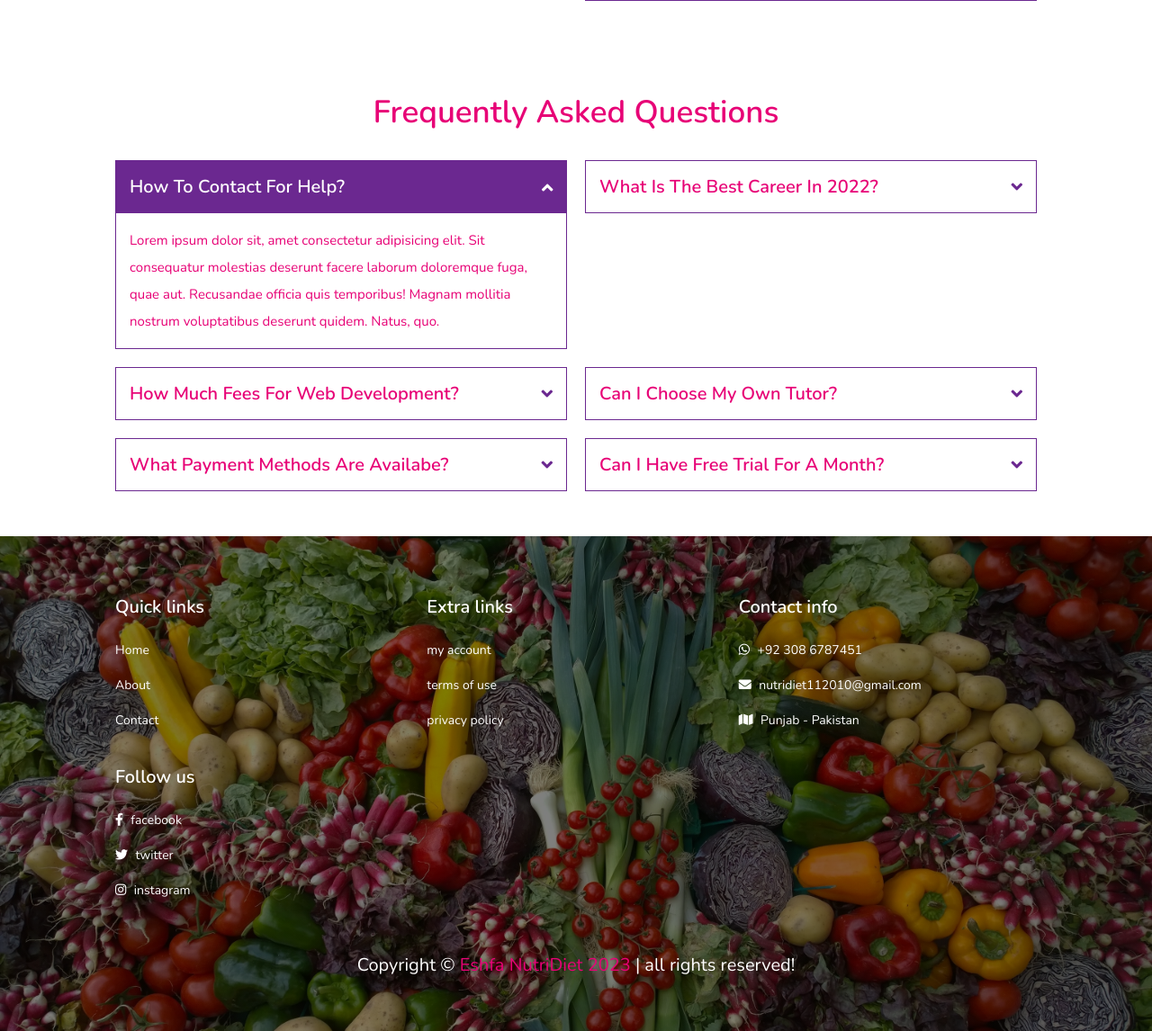
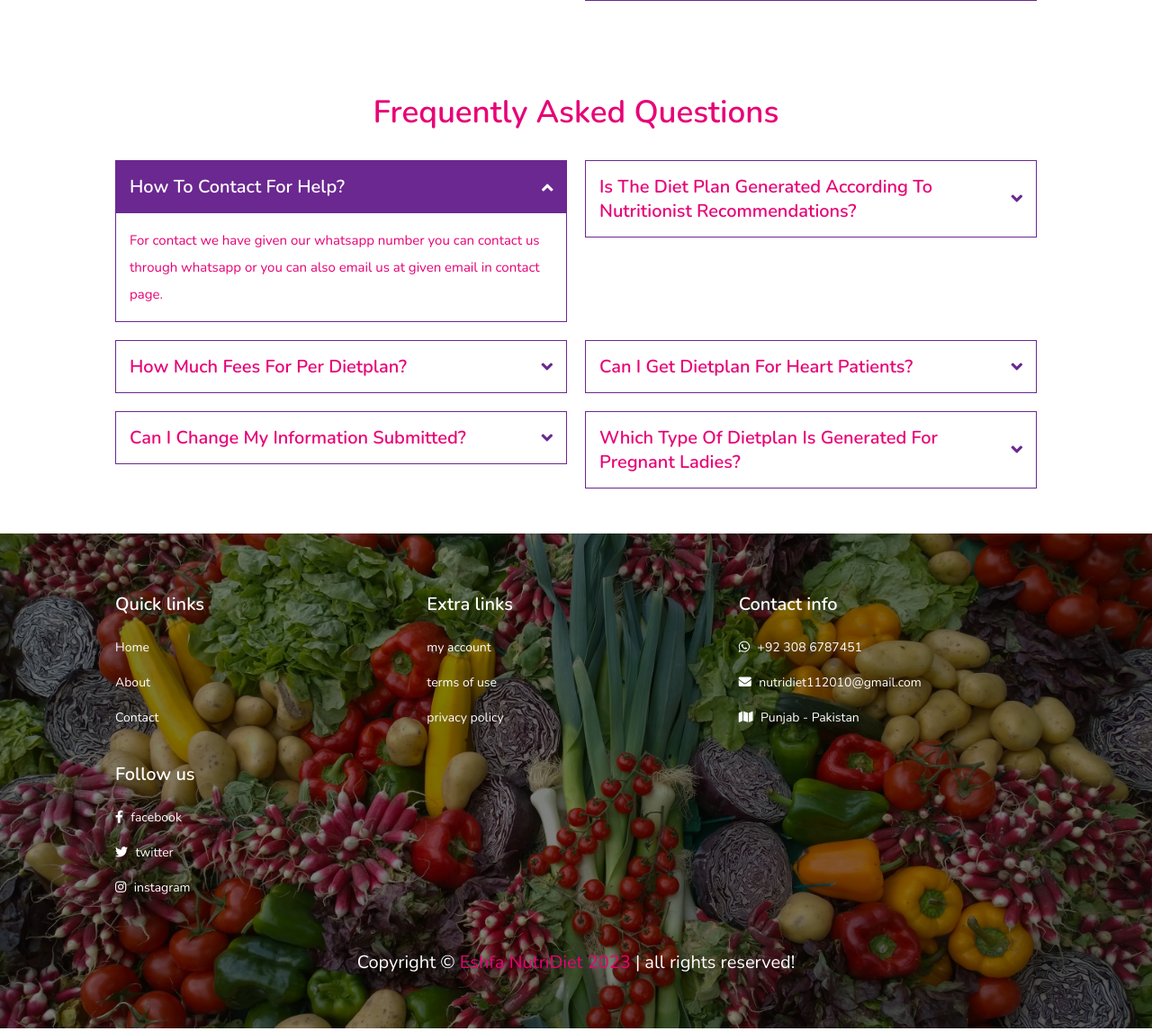
Before and after one commit to fatima22masood/NutriDiet-E-Nutritionist-and-Dietician-, a Flask app: page /contact in a window 1280 px wide. Shown: the part 1258-2404 px from the top of the page at 90% size. Run offline with Flask 2, Linux system fonts and the light colour scheme; some libraries are stand-ins or nearby versions.

Commit message:
Add files via upload

```diff
--- a/templates/contact.html
+++ b/templates/contact.html
@@ -68,85 +68,70 @@
     <!-- faq section starts  -->
 
     <section class="faq">
-
       <h1 class="heading">Frequently Asked Questions</h1>
 
       <div class="accordion-container">
-
         <div class="accordion active">
           <div class="accordion-heading">
-                    <h3>how to contact for help?</h3>
+            <h3>How to contact for help?</h3>
             <i class="fas fa-angle-down"></i>
           </div>
           <p class="accordion-content">
-                    Lorem ipsum dolor sit, amet consectetur adipisicing elit. Sit consequatur molestias deserunt facere
-                    laborum doloremque fuga, quae aut. Recusandae officia quis temporibus! Magnam mollitia nostrum
-                    voluptatibus deserunt quidem. Natus, quo.
+            For contact we have given our whatsapp number you can contact us through whatsapp or you can also email us at given email in contact page.
           </p>
         </div>
 
         <div class="accordion">
           <div class="accordion-heading">
-                    <h3>what is the best career in 2022?</h3>
+            <h3>Is the diet plan generated according to nutritionist recommendations?</h3>
             <i class="fas fa-angle-down"></i>
           </div>
           <p class="accordion-content">
-                    Lorem ipsum dolor sit, amet consectetur adipisicing elit. Sit consequatur molestias deserunt facere
-                    laborum doloremque fuga, quae aut. Recusandae officia quis temporibus! Magnam mollitia nostrum
-                    voluptatibus deserunt quidem. Natus, quo.
+            We have done detailed meeting and discussion with different nutritionists. We had approved all the plans generated fron specialized nutritionists.
           </p>
         </div>
 
         <div class="accordion">
           <div class="accordion-heading">
-                    <h3>how much fees for web development?</h3>
+            <h3>How much fees for per dietplan?
+            </h3>
             <i class="fas fa-angle-down"></i>
           </div>
           <p class="accordion-content">
-                    Lorem ipsum dolor sit, amet consectetur adipisicing elit. Sit consequatur molestias deserunt facere
-                    laborum doloremque fuga, quae aut. Recusandae officia quis temporibus! Magnam mollitia nostrum
-                    voluptatibus deserunt quidem. Natus, quo.
+            For now it is free of cost.
           </p>
         </div>
 
         <div class="accordion">
           <div class="accordion-heading">
-                    <h3>can I choose my own tutor?</h3>
+            <h3>Can i get dietplan for heart patients?</h3>
             <i class="fas fa-angle-down"></i>
           </div>
           <p class="accordion-content">
-                    Lorem ipsum dolor sit, amet consectetur adipisicing elit. Sit consequatur molestias deserunt facere
-                    laborum doloremque fuga, quae aut. Recusandae officia quis temporibus! Magnam mollitia nostrum
-                    voluptatibus deserunt quidem. Natus, quo.
+            You can get diet plan for Heart patients, Diabetic patients and Arthritic patients. You can also get diet plan for pregnant ladies. Other than this you can also get diet plan if you want lessen, increase or maintain your weight.
           </p>
         </div>
 
         <div class="accordion">
           <div class="accordion-heading">
-                    <h3>what payment methods are availabe?</h3>
+            <h3>Can i change my information submitted?</h3>
             <i class="fas fa-angle-down"></i>
           </div>
           <p class="accordion-content">
-                    Lorem ipsum dolor sit, amet consectetur adipisicing elit. Sit consequatur molestias deserunt facere
-                    laborum doloremque fuga, quae aut. Recusandae officia quis temporibus! Magnam mollitia nostrum
-                    voluptatibus deserunt quidem. Natus, quo.
+           For now its not available but you can resubmit your information.
           </p>
         </div>
 
         <div class="accordion">
           <div class="accordion-heading">
-                    <h3>can I have free trial for a month?</h3>
+            <h3>Which type of dietplan is generated for pregnant ladies?</h3>
             <i class="fas fa-angle-down"></i>
           </div>
           <p class="accordion-content">
-                    Lorem ipsum dolor sit, amet consectetur adipisicing elit. Sit consequatur molestias deserunt facere
-                    laborum doloremque fuga, quae aut. Recusandae officia quis temporibus! Magnam mollitia nostrum
-                    voluptatibus deserunt quidem. Natus, quo.
+            Diet is generated for 3 trimesters of pregnancy.
           </p>
         </div>
-
       </div>
-
     </section>
 
     <!-- custom js file link  -->
--- /dev/null
+++ b/templates/error.html
@@ -0,0 +1,5 @@
+{% extends "home.html" %}
+{% block main %}
+	<h1>OOOOOOOPS!!! Page is not ready</h1>
+	<button type="button" class="btn btn-success" onClick= "location.href = '{{url_for("home") }}' " role="button">Back</button>
+{% endblock %}
--- a/templates/index.html
+++ b/templates/index.html
@@ -12,7 +12,7 @@
         <p> NutriDiet generates a customized diet plan.</p>
         <p>Do you want to get one?</p>
 
-        <button class="btn"> <a href="{{url_for('ques')}}"> Generate Dietplan now </a></button>
+        <button class="btn"> <a href="{{url_for('home')}}"> Generate Dietplan now </a></button>
     </section>
 
     <!-- home section ends -->
@@ -32,7 +32,7 @@
                 </div>
                 <div class="content">
                     <p>Are you fit, underweight or over-weight? Get a customized diet plan according to your Body to Mass Index.</p>
-                    <a href="{{url_for('ques')}}" class="btn">Get Diet Plan</a>
+                    <a href="{{url_for('home')}}" class="btn">Get Diet Plan</a>
                 </div>
             </div>
 
--- a/templates/ques.html
+++ b/templates/ques.html
@@ -14,6 +14,7 @@
     <div id="loading"></div>
     <div class="container">
       <!-- <header>Personal Information</header>-->
+
       <div class="progress-bar">
         <div class="step">
           <p>Age & Gender</p>
@@ -46,7 +47,7 @@
       </div>
       <div class="form-container">
         <div class="form-outer">
-          <form action="#">
+          <form action="{{ url_for('ques') }}" method="post">
             <div class="page slide-page">
               <div class="title">Enter Your Age and Gender:</div>
               <div class="field">
@@ -124,7 +125,7 @@
               </div>
               <div class="field btns">
                 <button class="prev-3 prev">Previous</button>
-                <button class="submit">Submit</button>
+                <button  type="submit" class="submit" >Submit</button>
               </div>
             </div>
           </form>
```
Also changed, not shown: templates/home.html (added, +94 -0 lines), templates/result.html (added, +33 -0 lines). Lines whose indentation alone changed are shown as unchanged.
